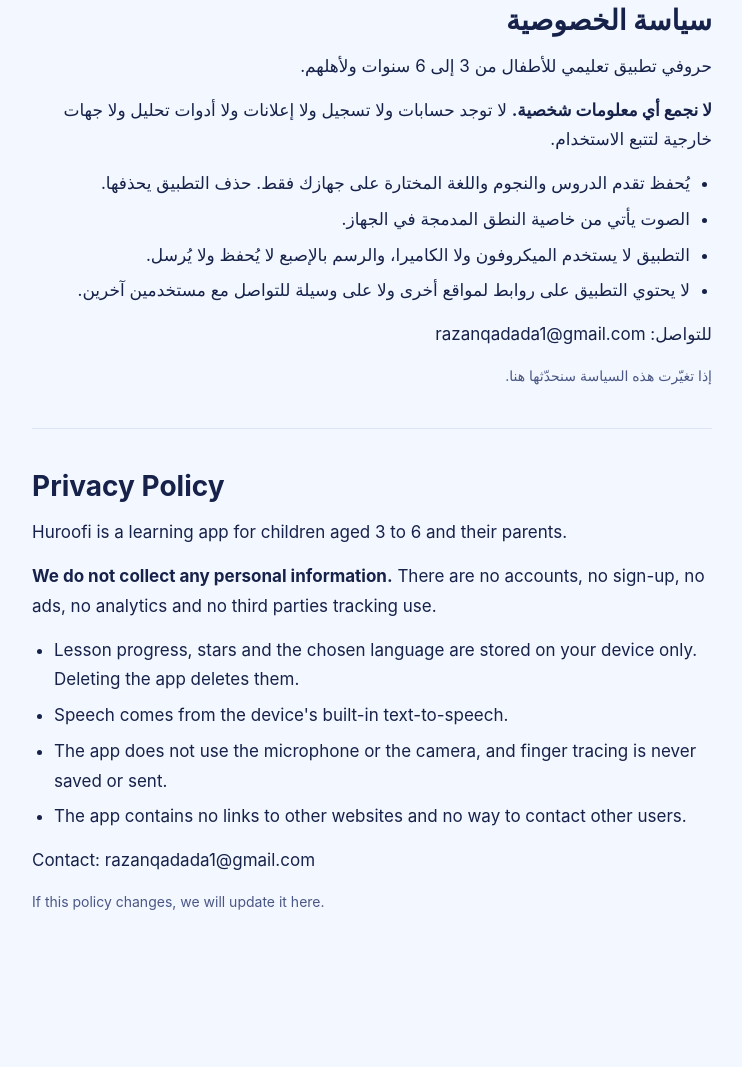
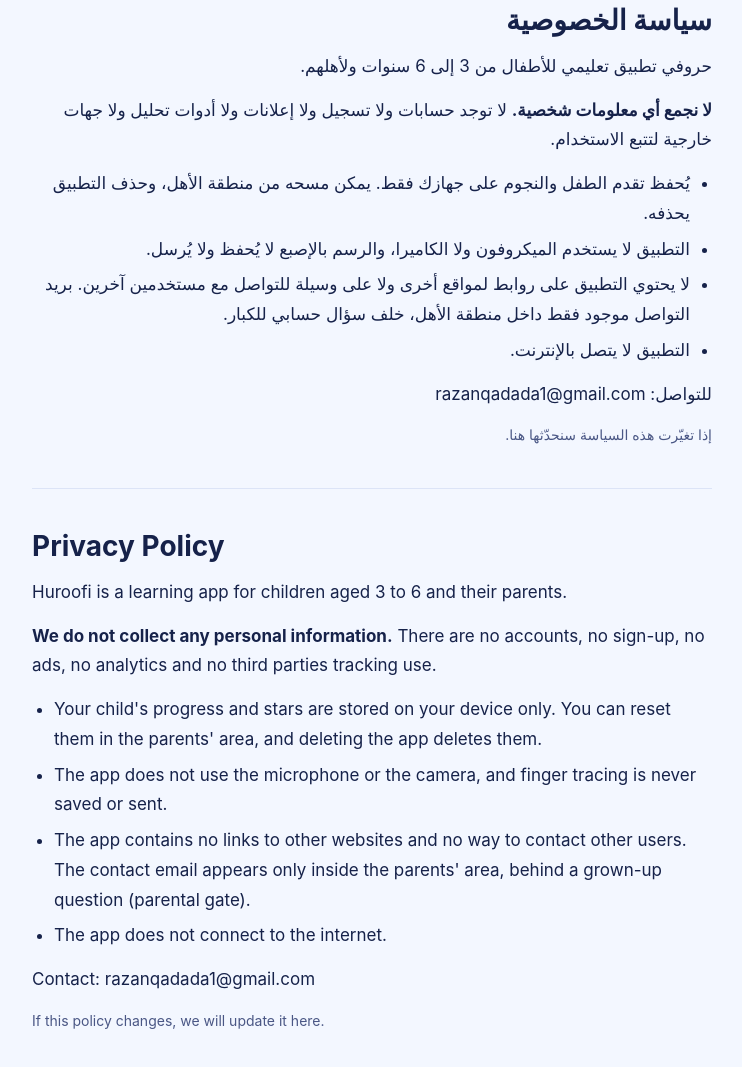
Before and after one commit to 7gt5pfgb2k-a11y/huroofi-privacy, a plain HTML site: page index.html in a window 1280 px wide. Shown: the part 399-1466 px from the top of the page, without its empty margins (268-1010 px from the left). Before the commit the page ends 1385 px from the top, so only its background shows below. Drawn offline with Linux system fonts and the light colour scheme.

Commit message:
Privacy: no audio in current version, parental gate for contact, offline

```diff
--- a/index.html
+++ b/index.html
@@ -3,8 +3,7 @@
 <head>
 <meta charset="utf-8">
 <meta name="viewport" content="width=device-width, initial-scale=1">
-<title>Huroofi Privacy &amp; Support</title>
-<meta name="claude:viewport-fit-sides" content="cover">
+<title>Huroofi Privacy & Support</title>
 <style>
 /* Layout: one narrow reading column; Arabic first (RTL), English mirror (LTR); support card on top. */
 :root {
@@ -91,10 +90,10 @@ hr { border: 0; border-top: 1px solid var(--line); margin: 0; }
     <p>حروفي تطبيق تعليمي للأطفال من 3 إلى 6 سنوات ولأهلهم.</p>
     <p><b>لا نجمع أي معلومات شخصية.</b> لا توجد حسابات ولا تسجيل ولا إعلانات ولا أدوات تحليل ولا جهات خارجية لتتبع الاستخدام.</p>
     <ul>
-      <li>يُحفظ تقدم الدروس والنجوم واللغة المختارة على جهازك فقط. حذف التطبيق يحذفها.</li>
-      <li>الصوت يأتي من خاصية النطق المدمجة في الجهاز.</li>
+      <li>يُحفظ تقدم الطفل والنجوم على جهازك فقط. يمكن مسحه من منطقة الأهل، وحذف التطبيق يحذفه.</li>
       <li>التطبيق لا يستخدم الميكروفون ولا الكاميرا، والرسم بالإصبع لا يُحفظ ولا يُرسل.</li>
-      <li>لا يحتوي التطبيق على روابط لمواقع أخرى ولا على وسيلة للتواصل مع مستخدمين آخرين.</li>
+      <li>لا يحتوي التطبيق على روابط لمواقع أخرى ولا على وسيلة للتواصل مع مستخدمين آخرين. بريد التواصل موجود فقط داخل منطقة الأهل، خلف سؤال حسابي للكبار.</li>
+      <li>التطبيق لا يتصل بالإنترنت.</li>
     </ul>
     <p>للتواصل: razanqadada1@gmail.com</p>
     <p class="muted">إذا تغيّرت هذه السياسة سنحدّثها هنا.</p>
@@ -107,10 +106,10 @@ hr { border: 0; border-top: 1px solid var(--line); margin: 0; }
     <p>Huroofi is a learning app for children aged 3 to 6 and their parents.</p>
     <p><b>We do not collect any personal information.</b> There are no accounts, no sign-up, no ads, no analytics and no third parties tracking use.</p>
     <ul>
-      <li>Lesson progress, stars and the chosen language are stored on your device only. Deleting the app deletes them.</li>
-      <li>Speech comes from the device's built-in text-to-speech.</li>
+      <li>Your child's progress and stars are stored on your device only. You can reset them in the parents' area, and deleting the app deletes them.</li>
       <li>The app does not use the microphone or the camera, and finger tracing is never saved or sent.</li>
-      <li>The app contains no links to other websites and no way to contact other users.</li>
+      <li>The app contains no links to other websites and no way to contact other users. The contact email appears only inside the parents' area, behind a grown-up question (parental gate).</li>
+      <li>The app does not connect to the internet.</li>
     </ul>
     <p>Contact: razanqadada1@gmail.com</p>
     <p class="muted">If this policy changes, we will update it here.</p>
```
